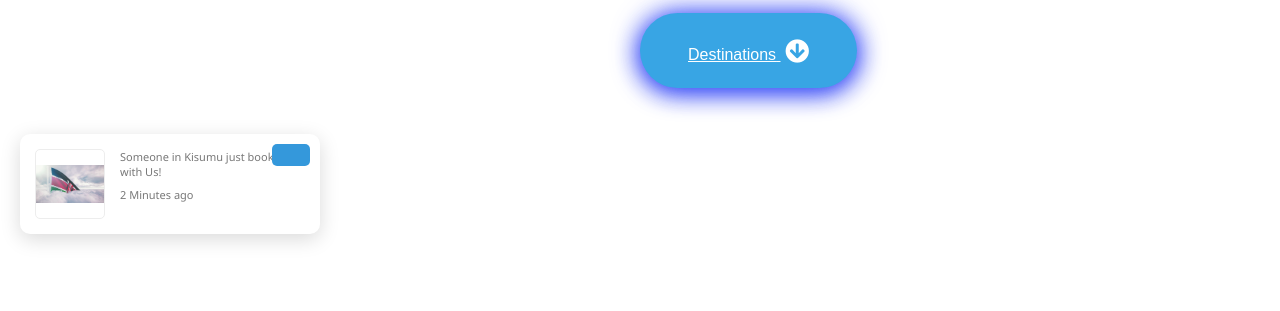
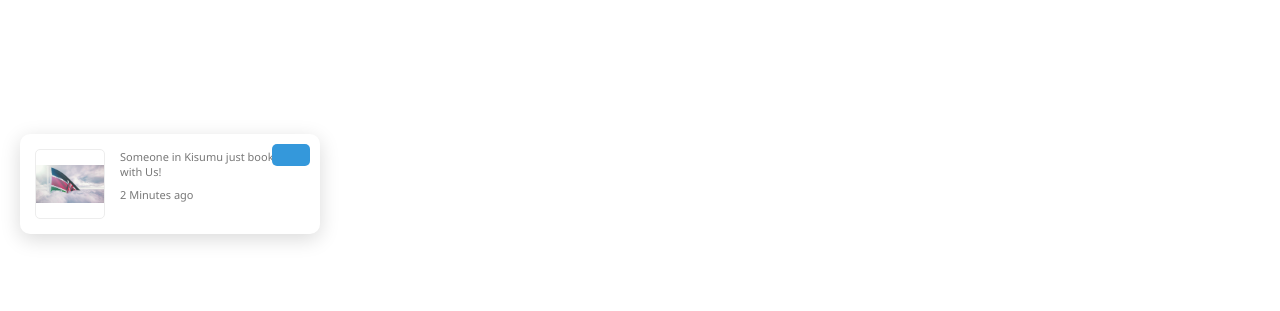
Before and after one commit to edogola4/wanderlister, a plain HTML site: page index.html in a window 1280 px wide. Shown: the part 486-797 px from the top of the page. Drawn offline with nearby package versions, Linux system fonts and the light colour scheme; some icons are missing.

Commit message:
initial commit

```diff
--- a/index.html
+++ b/index.html
@@ -60,8 +60,6 @@
   <div class="content">
   <h2>Discover Magical Kenya with <br> <span>Wanderlister-Kenya</span></h2>
     <p>Explore <span class="typing-text"></span></p>
-    <a href="#destinations" class="btn"><span>Destinations</span>
-      <i class="fas fa-arrow-circle-down"></i>
     </a>
   </div>
 
```
